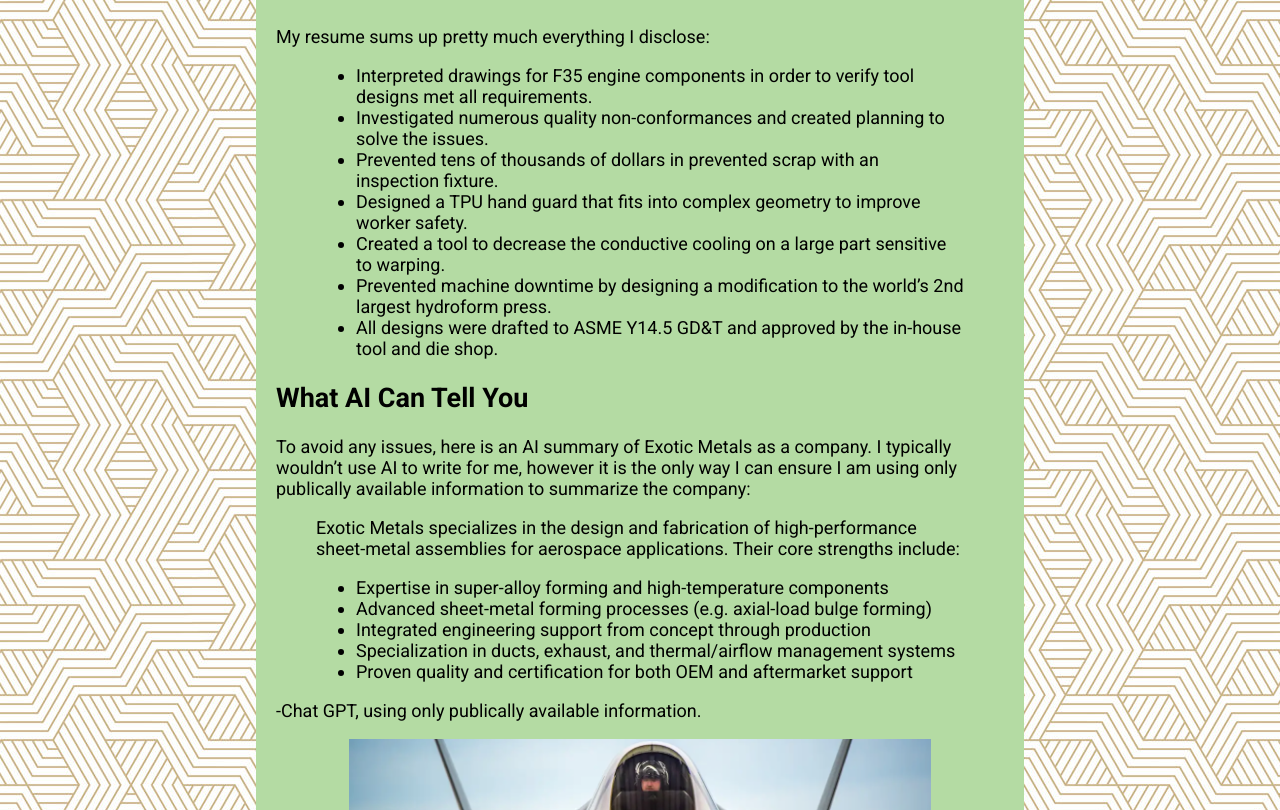
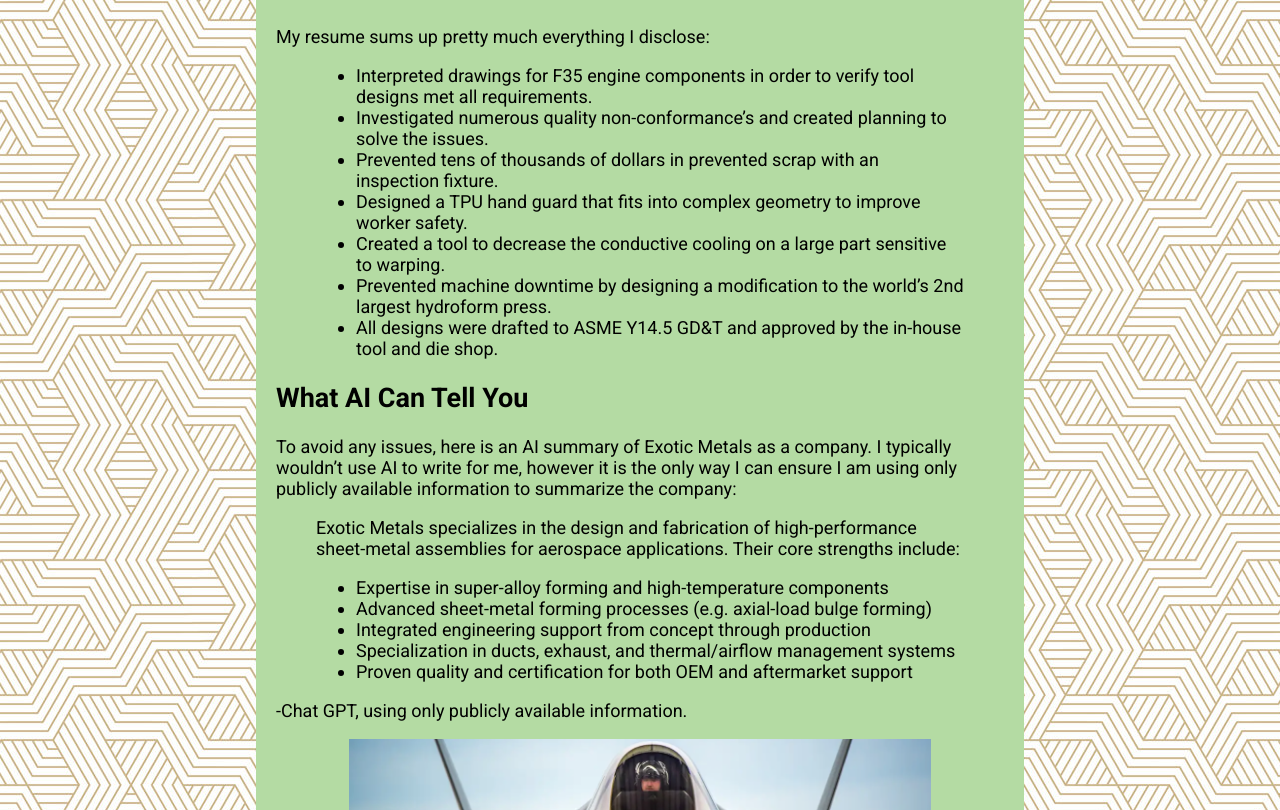
Before and after one commit to Brady-Hogg/Portfolio, a Jekyll site: the page built from exotic.md, in a window 1280 px wide. Shown: the part 520-1330 px from the top of the page. Built offline with Jekyll 4.4.1, drawn with Linux system fonts in a browser that asks for light colours.

Commit message:
spell check

```diff
--- a/exotic.md
+++ b/exotic.md
@@ -9,7 +9,7 @@ As much as I would love to share what I did at [Exotics Metals](https://www.park
 My resume sums up pretty much everything I disclose:
 
 > - Interpreted drawings for F35 engine components in order to verify tool designs met all requirements.
-> - Investigated numerous quality non-conformances and created planning to solve the issues.
+> - Investigated numerous quality non-conformance's and created planning to solve the issues.
 > -	Prevented tens of thousands of dollars in prevented scrap with an inspection fixture.
 > -	Designed a TPU hand guard that fits into complex geometry to improve worker safety.
 > -	Created a tool to decrease the conductive cooling on a large part sensitive to warping.
@@ -17,7 +17,7 @@ My resume sums up pretty much everything I disclose:
 > -	All designs were drafted to ASME Y14.5 GD&T and approved by the in-house tool and die shop.
 
 ## What AI Can Tell You
-To avoid any issues, here is an AI summary of Exotic Metals as a company. I typically wouldn't use AI to write for me, however it is the only way I can ensure I am using only publically available information to summarize the company:
+To avoid any issues, here is an AI summary of Exotic Metals as a company. I typically wouldn't use AI to write for me, however it is the only way I can ensure I am using only publicly available information to summarize the company:
 
 > Exotic Metals specializes in the design and fabrication of high-performance sheet-metal assemblies for aerospace applications. Their core strengths include:
 >
@@ -27,7 +27,7 @@ To avoid any issues, here is an AI summary of Exotic Metals as a company. I typi
 > - Specialization in ducts, exhaust, and thermal/airflow management systems
 > - Proven quality and certification for both OEM and aftermarket support
 
--Chat GPT, using only publically available information.
+-Chat GPT, using only publicly available information.
 <div>
   <img src="photos/F35.png" alt="F35">
 </div>
```
